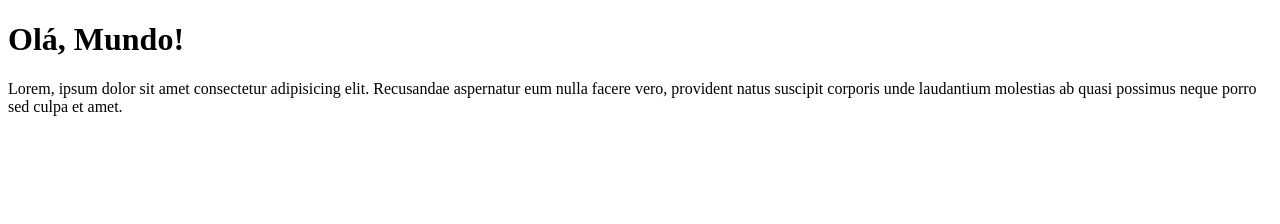
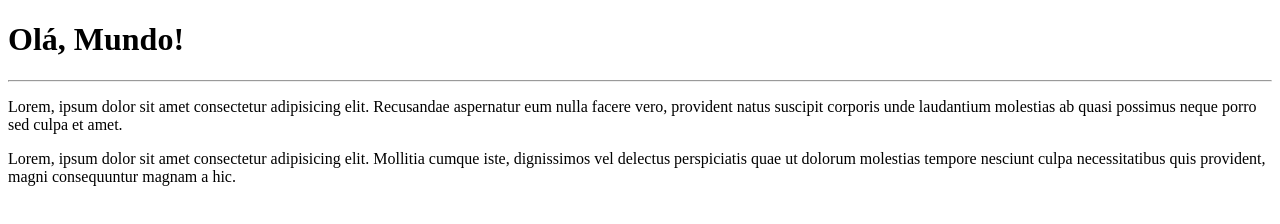
Before and after one commit to guisystem/Ola-Mundo, a plain HTML site: page site-exemplo/index.html in a window 1280 px wide. Drawn offline with Linux system fonts and the light colour scheme.

Commit message:
novo parágrafo

```diff
--- a/site-exemplo/index.html
+++ b/site-exemplo/index.html
@@ -7,6 +7,8 @@
 </head>
 <body>
     <h1>Olá, Mundo!</h1>
+    <hr>
     <p>Lorem, ipsum dolor sit amet consectetur adipisicing elit. Recusandae aspernatur eum nulla facere vero, provident natus suscipit corporis unde laudantium molestias ab quasi possimus neque porro sed culpa et amet.</p>
+    <p>Lorem, ipsum dolor sit amet consectetur adipisicing elit. Mollitia cumque iste, dignissimos vel delectus perspiciatis quae ut dolorum molestias tempore nesciunt culpa necessitatibus quis provident, magni consequuntur magnam a hic.</p>
 </body>
 </html>
```
